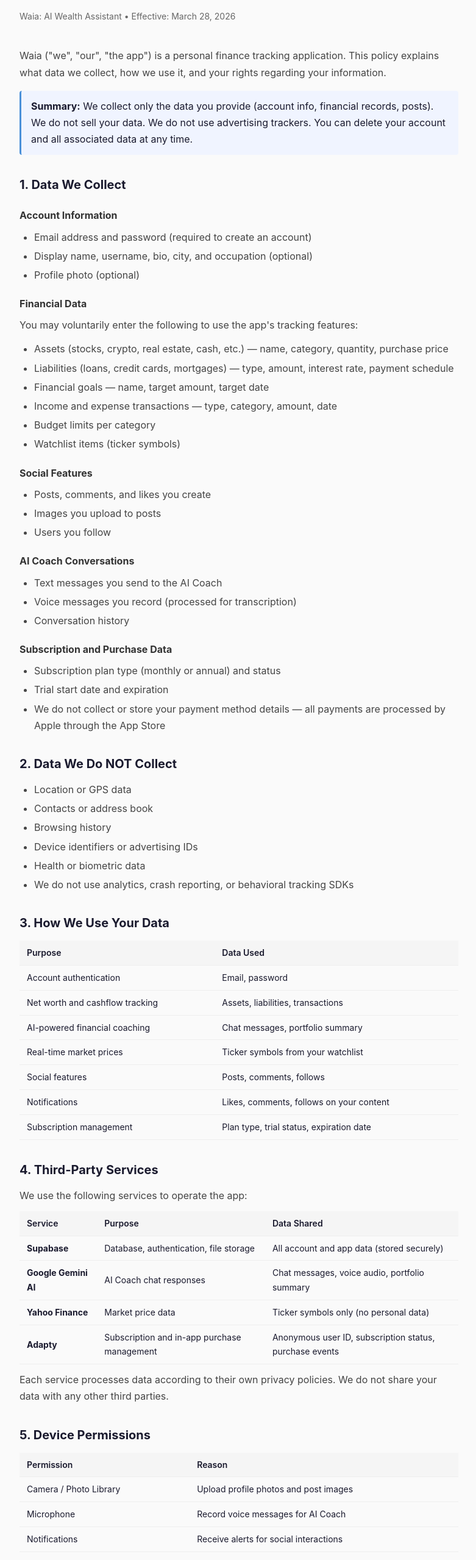
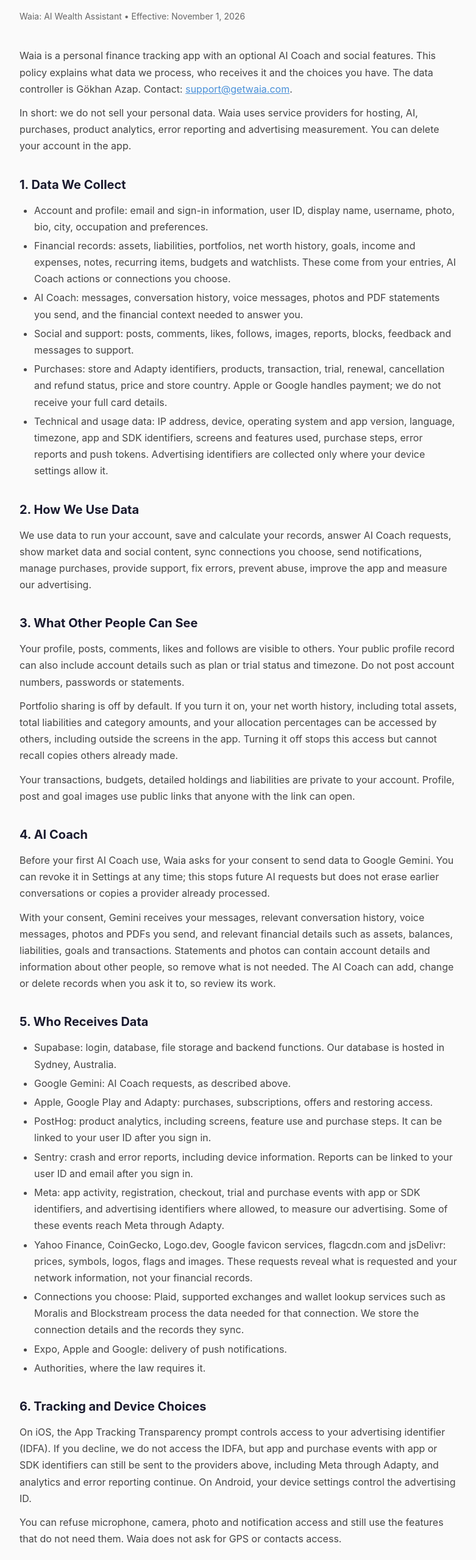
Before and after one commit to gokhanazap/waia-legal, a plain HTML site: page privacy-policy.html in a window 1280 px wide. Shown: the part 81-2640 px from the top of the page at 61% size, without its empty margins (248-1029 px from the left). Drawn offline with Linux system fonts and the light colour scheme.

Commit message:
Update privacy policy and terms: analytics, error reporting and ad measurement providers

```diff
--- a/privacy-policy.html
+++ b/privacy-policy.html
@@ -33,150 +33,72 @@
 <div class="container">
 
   <h1>Privacy Policy</h1>
-  <p class="subtitle">Waia: AI Wealth Assistant &bull; Effective: March 28, 2026</p>
+  <p class="subtitle">Waia: AI Wealth Assistant &bull; Effective: November 1, 2026</p>
 
-  <p>Waia ("we", "our", "the app") is a personal finance tracking application. This policy explains what data we collect, how we use it, and your rights regarding your information.</p>
-
-  <div class="highlight">
-    <strong>Summary:</strong> We collect only the data you provide (account info, financial records, posts). We do not sell your data. We do not use advertising trackers. You can delete your account and all associated data at any time.
-  </div>
+  <p>Waia is a personal finance tracking app with an optional AI Coach and social features. This policy explains what data we process, who receives it and the choices you have. The data controller is Gökhan Azap. Contact: <a href="mailto:support@getwaia.com">support@getwaia.com</a>.</p>
+  <p>In short: we do not sell your personal data. Waia uses service providers for hosting, AI, purchases, product analytics, error reporting and advertising measurement. You can delete your account in the app.</p>
 
   <h2>1. Data We Collect</h2>
-
-  <h3>Account Information</h3>
   <ul>
-    <li>Email address and password (required to create an account)</li>
-    <li>Display name, username, bio, city, and occupation (optional)</li>
-    <li>Profile photo (optional)</li>
+    <li>Account and profile: email and sign-in information, user ID, display name, username, photo, bio, city, occupation and preferences.</li>
+    <li>Financial records: assets, liabilities, portfolios, net worth history, goals, income and expenses, notes, recurring items, budgets and watchlists. These come from your entries, AI Coach actions or connections you choose.</li>
+    <li>AI Coach: messages, conversation history, voice messages, photos and PDF statements you send, and the financial context needed to answer you.</li>
+    <li>Social and support: posts, comments, likes, follows, images, reports, blocks, feedback and messages to support.</li>
+    <li>Purchases: store and Adapty identifiers, products, transaction, trial, renewal, cancellation and refund status, price and store country. Apple or Google handles payment; we do not receive your full card details.</li>
+    <li>Technical and usage data: IP address, device, operating system and app version, language, timezone, app and SDK identifiers, screens and features used, purchase steps, error reports and push tokens. Advertising identifiers are collected only where your device settings allow it.</li>
   </ul>
 
-  <h3>Financial Data</h3>
-  <p>You may voluntarily enter the following to use the app's tracking features:</p>
+  <h2>2. How We Use Data</h2>
+  <p>We use data to run your account, save and calculate your records, answer AI Coach requests, show market data and social content, sync connections you choose, send notifications, manage purchases, provide support, fix errors, prevent abuse, improve the app and measure our advertising.</p>
+
+  <h2>3. What Other People Can See</h2>
+  <p>Your profile, posts, comments, likes and follows are visible to others. Your public profile record can also include account details such as plan or trial status and timezone. Do not post account numbers, passwords or statements.</p>
+  <p>Portfolio sharing is off by default. If you turn it on, your net worth history, including total assets, total liabilities and category amounts, and your allocation percentages can be accessed by others, including outside the screens in the app. Turning it off stops this access but cannot recall copies others already made.</p>
+  <p>Your transactions, budgets, detailed holdings and liabilities are private to your account. Profile, post and goal images use public links that anyone with the link can open.</p>
+
+  <h2>4. AI Coach</h2>
+  <p>Before your first AI Coach use, Waia asks for your consent to send data to Google Gemini. You can revoke it in Settings at any time; this stops future AI requests but does not erase earlier conversations or copies a provider already processed.</p>
+  <p>With your consent, Gemini receives your messages, relevant conversation history, voice messages, photos and PDFs you send, and relevant financial details such as assets, balances, liabilities, goals and transactions. Statements and photos can contain account details and information about other people, so remove what is not needed. The AI Coach can add, change or delete records when you ask it to, so review its work.</p>
+
+  <h2>5. Who Receives Data</h2>
   <ul>
-    <li>Assets (stocks, crypto, real estate, cash, etc.) — name, category, quantity, purchase price</li>
-    <li>Liabilities (loans, credit cards, mortgages) — type, amount, interest rate, payment schedule</li>
-    <li>Financial goals — name, target amount, target date</li>
-    <li>Income and expense transactions — type, category, amount, date</li>
-    <li>Budget limits per category</li>
-    <li>Watchlist items (ticker symbols)</li>
+    <li>Supabase: login, database, file storage and backend functions. Our database is hosted in Sydney, Australia.</li>
+    <li>Google Gemini: AI Coach requests, as described above.</li>
+    <li>Apple, Google Play and Adapty: purchases, subscriptions, offers and restoring access.</li>
+    <li>PostHog: product analytics, including screens, feature use and purchase steps. It can be linked to your user ID after you sign in.</li>
+    <li>Sentry: crash and error reports, including device information. Reports can be linked to your user ID and email after you sign in.</li>
+    <li>Meta: app activity, registration, checkout, trial and purchase events with app or SDK identifiers, and advertising identifiers where allowed, to measure our advertising. Some of these events reach Meta through Adapty.</li>
+    <li>Yahoo Finance, CoinGecko, Logo.dev, Google favicon services, flagcdn.com and jsDelivr: prices, symbols, logos, flags and images. These requests reveal what is requested and your network information, not your financial records.</li>
+    <li>Connections you choose: Plaid, supported exchanges and wallet lookup services such as Moralis and Blockstream process the data needed for that connection. We store the connection details and the records they sync.</li>
+    <li>Expo, Apple and Google: delivery of push notifications.</li>
+    <li>Authorities, where the law requires it.</li>
   </ul>
 
-  <h3>Social Features</h3>
-  <ul>
-    <li>Posts, comments, and likes you create</li>
-    <li>Images you upload to posts</li>
-    <li>Users you follow</li>
-  </ul>
+  <h2>6. Tracking and Device Choices</h2>
+  <p>On iOS, the App Tracking Transparency prompt controls access to your advertising identifier (IDFA). If you decline, we do not access the IDFA, but app and purchase events with app or SDK identifiers can still be sent to the providers above, including Meta through Adapty, and analytics and error reporting continue. On Android, your device settings control the advertising ID.</p>
+  <p>You can refuse microphone, camera, photo and notification access and still use the features that do not need them. Waia does not ask for GPS or contacts access.</p>
 
-  <h3>AI Coach Conversations</h3>
-  <ul>
-    <li>Text messages you send to the AI Coach</li>
-    <li>Voice messages you record (processed for transcription)</li>
-    <li>Conversation history</li>
-  </ul>
+  <h2>7. International Transfers</h2>
+  <p>Your data is processed outside your country, including in Australia (Supabase) and the United States and other countries where our providers operate. Privacy protections can differ between countries. Contact us for details about the transfer arrangements for a specific provider.</p>
 
-  <h3>Subscription and Purchase Data</h3>
-  <ul>
-    <li>Subscription plan type (monthly or annual) and status</li>
-    <li>Trial start date and expiration</li>
-    <li>We do not collect or store your payment method details — all payments are processed by Apple through the App Store</li>
-  </ul>
+  <h2>8. Security and Retention</h2>
+  <p>We use encrypted connections and access rules on our database. No system is completely secure, and Waia does not use end-to-end encryption. Some data is also stored on your device.</p>
+  <p>We keep your data while your account is active unless you delete it. Provider copies, backups, and purchase and legal records can be kept longer under their own rules.</p>
 
-  <h2>2. Data We Do NOT Collect</h2>
-  <ul>
-    <li>Location or GPS data</li>
-    <li>Contacts or address book</li>
-    <li>Browsing history</li>
-    <li>Device identifiers or advertising IDs</li>
-    <li>Health or biometric data</li>
-    <li>We do not use analytics, crash reporting, or behavioral tracking SDKs</li>
-  </ul>
+  <h2>9. Deleting Your Data</h2>
+  <p>You can edit or delete your records and conversations in the app, turn off portfolio sharing, revoke AI consent and disconnect connections. Disconnecting does not erase records already imported.</p>
+  <p>You can delete your account in Settings. This removes your login and related database records and attempts to remove your uploaded files. Contact <a href="mailto:support@getwaia.com">support@getwaia.com</a> if any files remain, to ask about analytics or provider records, or if you bought without an account. Deleting the app or your account does not cancel a store subscription; cancel it in your Apple or Google settings.</p>
 
-  <h2>3. How We Use Your Data</h2>
-  <table>
-    <tr><th>Purpose</th><th>Data Used</th></tr>
-    <tr><td>Account authentication</td><td>Email, password</td></tr>
-    <tr><td>Net worth and cashflow tracking</td><td>Assets, liabilities, transactions</td></tr>
-    <tr><td>AI-powered financial coaching</td><td>Chat messages, portfolio summary</td></tr>
-    <tr><td>Real-time market prices</td><td>Ticker symbols from your watchlist</td></tr>
-    <tr><td>Social features</td><td>Posts, comments, follows</td></tr>
-    <tr><td>Notifications</td><td>Likes, comments, follows on your content</td></tr>
-    <tr><td>Subscription management</td><td>Plan type, trial status, expiration date</td></tr>
-  </table>
+  <h2>10. Your Rights</h2>
+  <p>Contact <a href="mailto:support@getwaia.com">support@getwaia.com</a> to exercise your rights. We may ask for information to verify your request. Never send passwords or full card numbers.</p>
+  <p>Under Article 11 of the Turkish Personal Data Protection Law (KVKK), you can learn whether and why your data is processed and who receives it in Türkiye or abroad, ask for correction or deletion where the legal conditions are met, object to an adverse result based only on automated analysis, and seek compensation for damage from unlawful processing. Other laws may give you further rights, such as access, a portable copy or objection. You can also complain to the Turkish Personal Data Protection Authority or another competent authority.</p>
 
-  <h2>4. Third-Party Services</h2>
-  <p>We use the following services to operate the app:</p>
+  <h2>11. Minimum Age</h2>
+  <p>Waia is for users aged 17 and over. If you believe someone younger has given us personal data, contact <a href="mailto:support@getwaia.com">support@getwaia.com</a>.</p>
 
-  <table>
-    <tr><th>Service</th><th>Purpose</th><th>Data Shared</th></tr>
-    <tr>
-      <td><strong>Supabase</strong></td>
-      <td>Database, authentication, file storage</td>
-      <td>All account and app data (stored securely)</td>
-    </tr>
-    <tr>
-      <td><strong>Google Gemini AI</strong></td>
-      <td>AI Coach chat responses</td>
-      <td>Chat messages, voice audio, portfolio summary</td>
-    </tr>
-    <tr>
-      <td><strong>Yahoo Finance</strong></td>
-      <td>Market price data</td>
-      <td>Ticker symbols only (no personal data)</td>
-    </tr>
-    <tr>
-      <td><strong>Adapty</strong></td>
-      <td>Subscription and in-app purchase management</td>
-      <td>Anonymous user ID, subscription status, purchase events</td>
-    </tr>
-  </table>
-
-  <p>Each service processes data according to their own privacy policies. We do not share your data with any other third parties.</p>
-
-  <h2>5. Device Permissions</h2>
-  <table>
-    <tr><th>Permission</th><th>Reason</th></tr>
-    <tr><td>Camera / Photo Library</td><td>Upload profile photos and post images</td></tr>
-    <tr><td>Microphone</td><td>Record voice messages for AI Coach</td></tr>
-    <tr><td>Notifications</td><td>Receive alerts for social interactions</td></tr>
-  </table>
-  <p>All permissions are optional and requested only when you use the relevant feature.</p>
-
-  <h2>6. Data Security</h2>
-  <ul>
-    <li>All data is transmitted over encrypted HTTPS/TLS connections</li>
-    <li>Passwords are hashed using industry-standard bcrypt</li>
-    <li>Authentication tokens are stored in your device's secure enclave (iOS Keychain)</li>
-    <li>Row-Level Security (RLS) policies ensure users can only access their own financial data</li>
-    <li>Database hosted on Supabase with managed encryption at rest</li>
-  </ul>
-
-  <h2>7. Data Retention and Deletion</h2>
-  <ul>
-    <li>Your data is retained as long as your account is active</li>
-    <li>You can delete individual records (transactions, goals, posts, conversations) at any time within the app</li>
-    <li>Deleting your account permanently removes all associated data from our servers</li>
-    <li>Uploaded images (avatars, post images) are deleted along with the associated records</li>
-  </ul>
-
-  <h2>8. Your Rights</h2>
-  <p>You have the right to:</p>
-  <ul>
-    <li><strong>Access</strong> your data — all your data is visible within the app</li>
-    <li><strong>Correct</strong> your data — edit any record at any time</li>
-    <li><strong>Delete</strong> your data — delete individual items or your entire account</li>
-    <li><strong>Control visibility</strong> — toggle ranking and portfolio visibility in settings</li>
-  </ul>
-
-  <h2>9. Children's Privacy</h2>
-  <p>Waia is not intended for users under the age of 17. We do not knowingly collect data from children. If you believe a child has provided us with personal information, please contact us.</p>
-
-  <h2>10. Changes to This Policy</h2>
-  <p>We may update this privacy policy from time to time. Changes will be reflected on this page with an updated effective date. Continued use of the app after changes constitutes acceptance of the updated policy.</p>
-
-  <h2>11. Contact</h2>
-  <p>For questions or requests regarding your data, contact us at:</p>
-  <p><strong>Email:</strong> gokhanazap@gmail.com</p>
+  <h2>12. Changes</h2>
+  <p>When we update this policy we change the date shown here and give appropriate notice of material changes.</p>
+  <p>Data controller: Gökhan Azap. Contact: <a href="mailto:support@getwaia.com">support@getwaia.com</a>.</p>
 
   <footer>
     <p>&copy; 2026 Waia. All rights reserved.</p>
```
Also changed, not shown: terms-of-service.html (+2 -2 lines).
